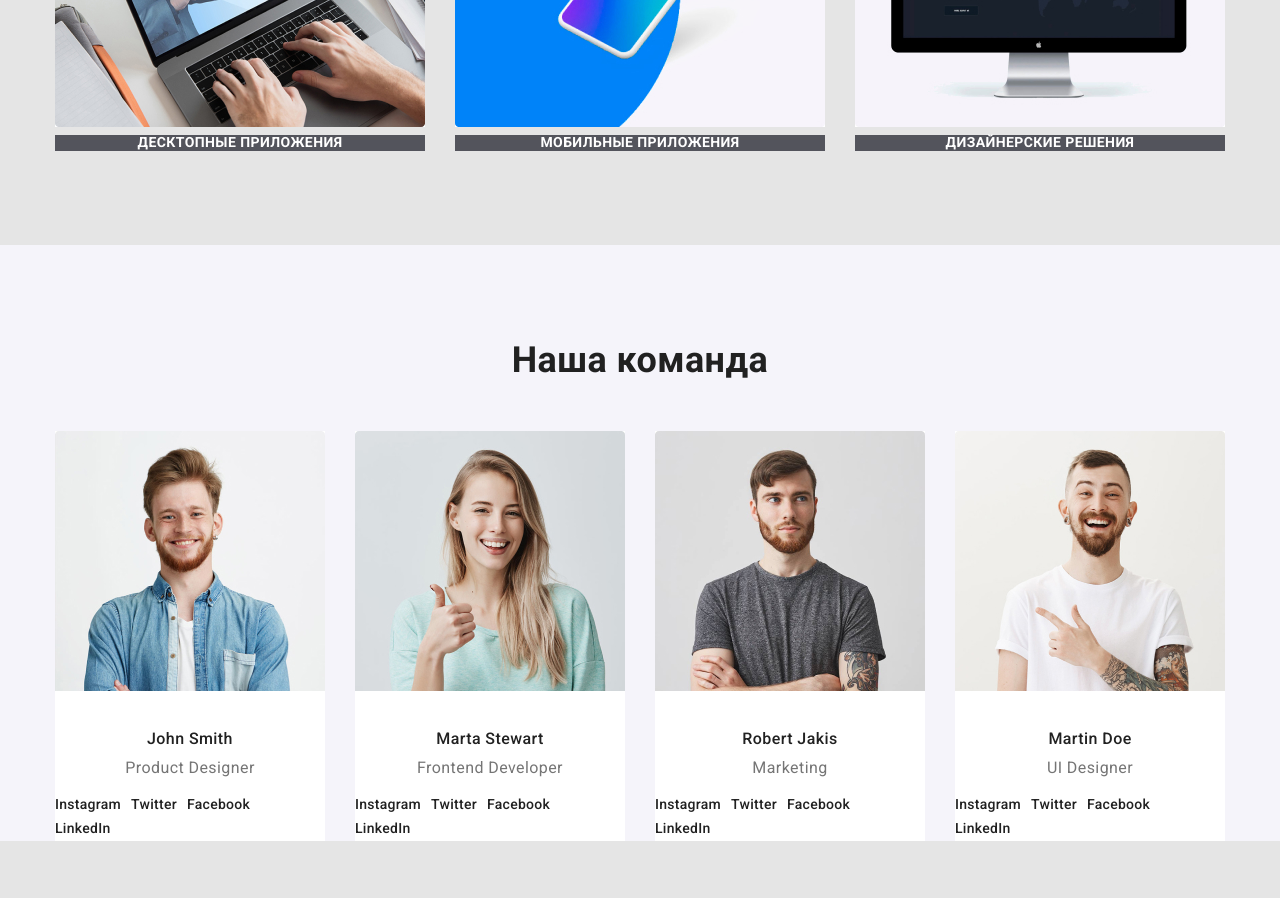
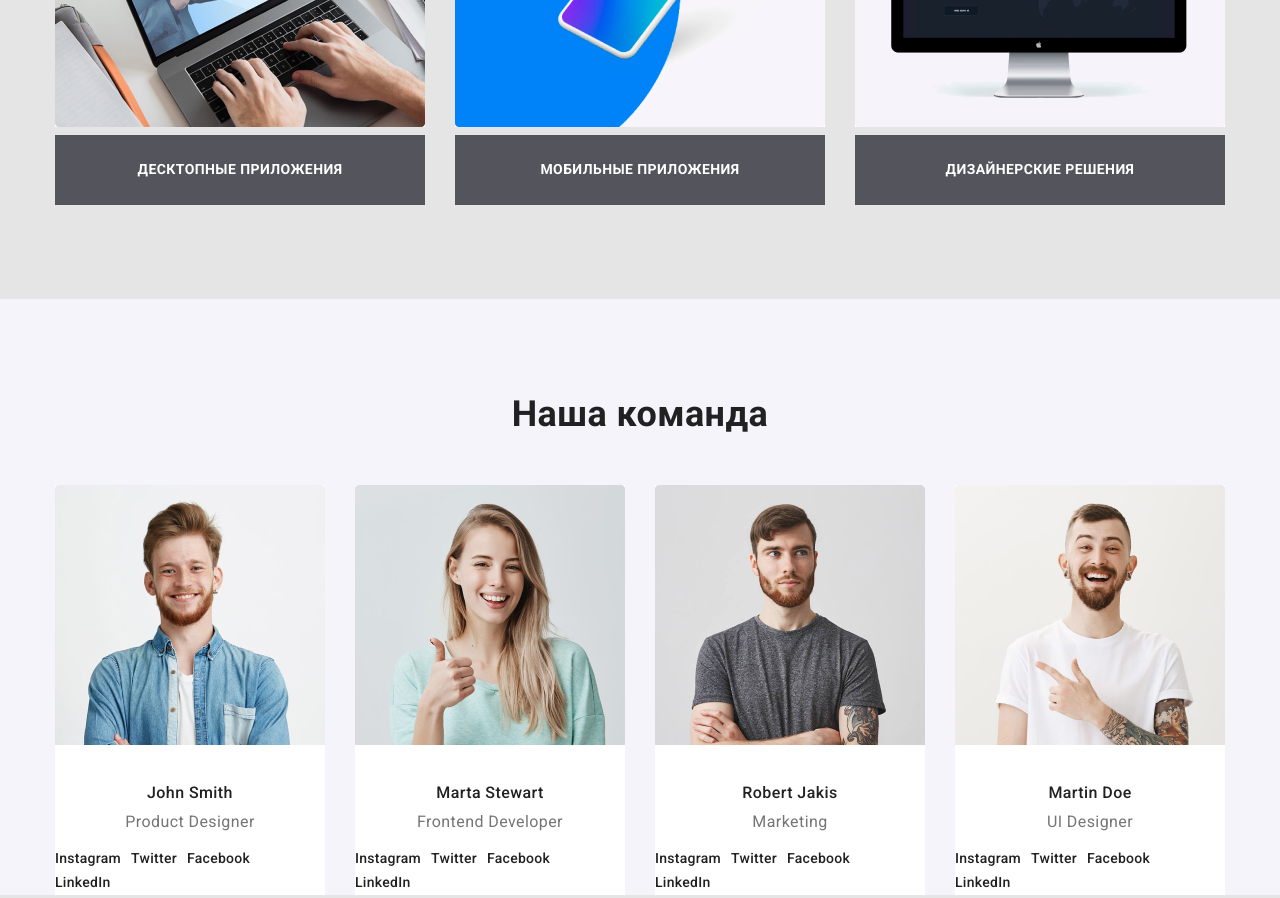
Before and after one commit to IrinaYasynska/goit-markup-hw-03, a plain HTML site: page index.html in a window 1280 px wide. Shown: the part 1000-1898 px from the top of the page. Drawn offline with nearby package versions, Linux system fonts and the light colour scheme.

Commit message:
изменение строчного в блочную

```diff
--- a/css/styles.css
+++ b/css/styles.css
@@ -221,8 +221,11 @@ body {
 }
 
 .trend .text-style {
+  display: block;
   margin-top: 0px;
   margin-bottom: 0px;
+  padding-top: 27px;
+  padding-bottom: 27px;
   color: var(--different-text-color);
   background-color: var(--image-bg-color);
   text-align: center;
@@ -242,6 +245,7 @@ body {
   display: flex;
 }
 .expert {
+  display: block;
   width: calc((100% - 60px) / 4);
   margin-right: 30px;
   background-color: var(--nav-bg-color);
```
